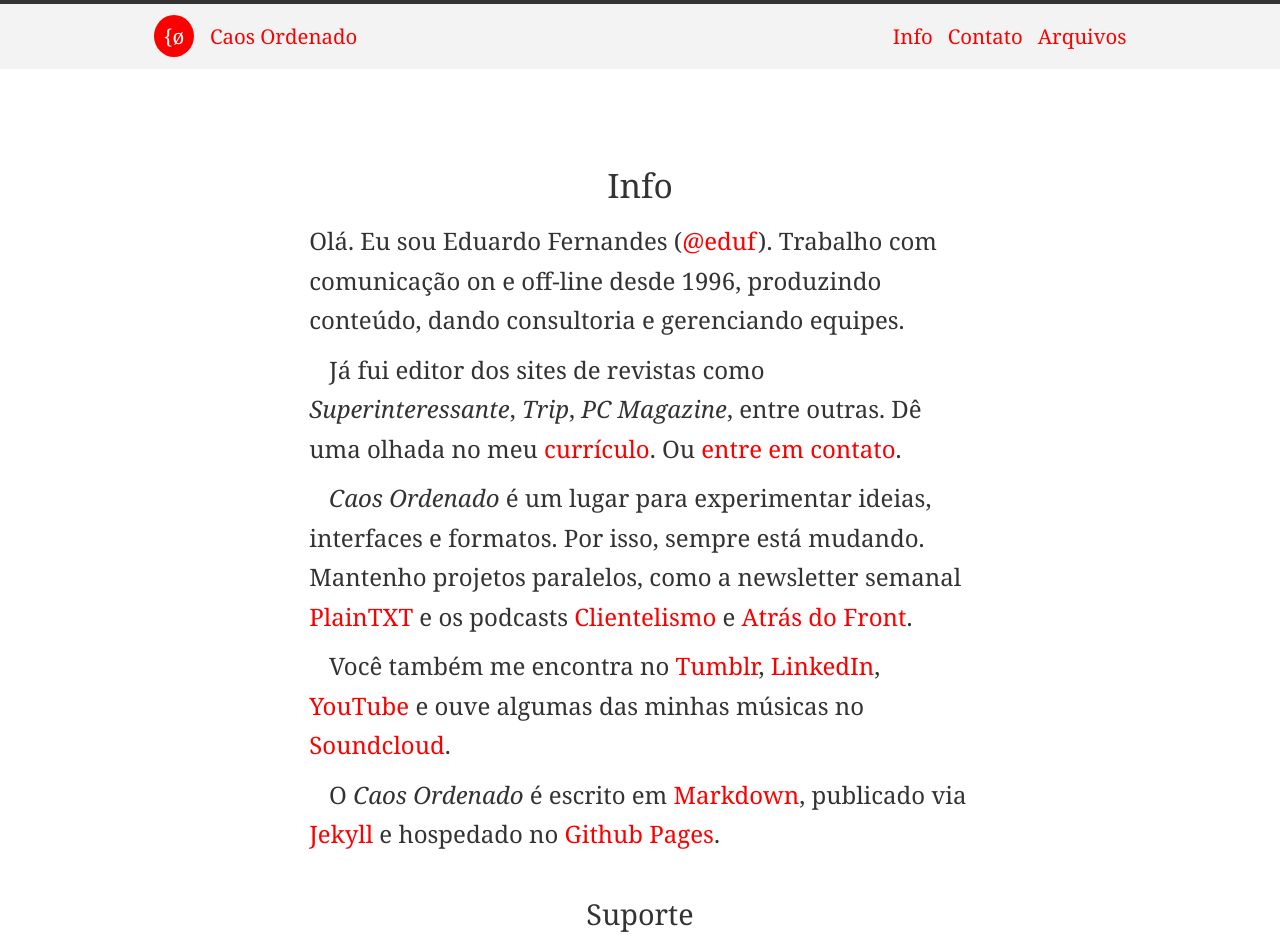
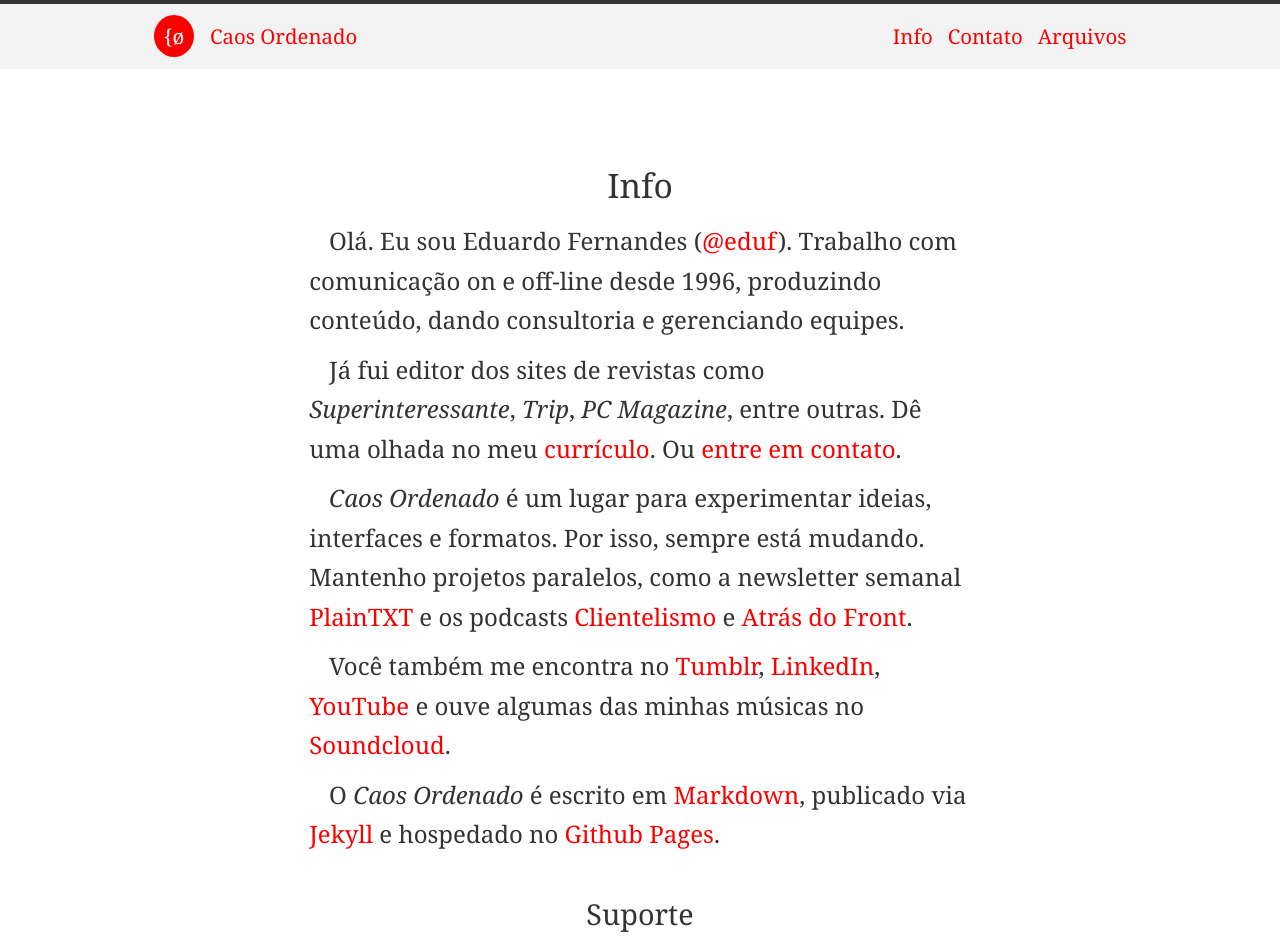
Before and after one commit to eduf/eduf.github.com, a Jekyll site: the page built from info.html, in a window 1280 px wide. Shown: the top 952 px of the page. Built offline with Jekyll 4.4.1, drawn with Linux system fonts in a browser that asks for light colours; nearby versions of some CDN libraries; comment, search, counter and statistics services are not loaded.

Commit message:
Acertos no Info

```diff
--- a/info.html
+++ b/info.html
@@ -4,7 +4,6 @@
 ---
 
 	<h2 class="entry-title" itemtype="http://schema.org/Article" itemprop="name">{{page.title}}</h2>
-		<span>
 
 		<p>Olá. Eu sou Eduardo Fernandes (<a href="http://twitter.com/eduf" rel="me" itemprop="url">@eduf</a>). Trabalho com comunicação on e off-line desde 1996, produzindo conteúdo, dando consultoria e gerenciando equipes.</p>
 
@@ -31,12 +30,10 @@
 					<input type="image" src="https://p.simg.uol.com.br/out/pagseguro/i/botoes/doacoes/120x53-doar-cinza.gif" name="submit" alt="Pague com PagSeguro - é rápido, grátis e seguro!" />
 				</form>
 
-				<form action="https://www.paypal.com/cgi-bin/webscr" method="post" target="_top">
+				<form action="https://www.paypal.com/cgi-bin/webscr" method="post" target="_top" style="margin-top: 20px;">
 					<input type="hidden" name="cmd" value="_s-xclick">
 					<input type="hidden" name="hosted_button_id" value="BVAFUCRYJDWYS">
 					<input type="image" src="https://www.paypalobjects.com/pt_BR/BR/i/btn/btn_donateCC_LG.gif" border="0" name="submit" alt="PayPal - A maneira mais fácil e segura de efetuar pagamentos online!">
 					<img alt="" border="0" src="https://www.paypalobjects.com/pt_BR/i/scr/pixel.gif" width="1" height="1">
 				</form>
 			</div>
-
-		</span>
```
Lines whose indentation alone changed are shown as unchanged.
